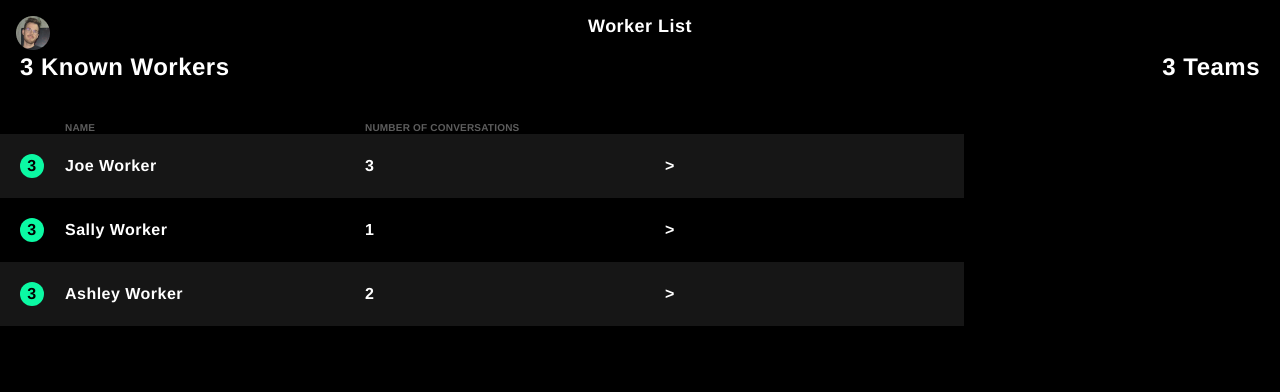
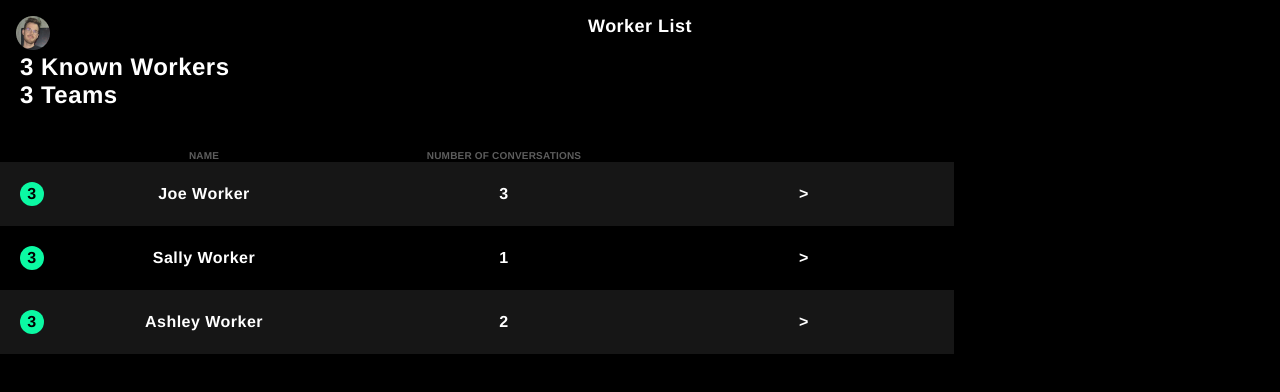
Before and after one commit to techworkersco/nyc_unionhack, a React (Create React App) app in the folder unionhack-app/: page /workers in a window 1280 px wide. Shown: the top 392 px of the page. Built offline with nearby package versions, Linux system fonts and the light colour scheme; the HTML template or start-up script is replaced by a standard one.

Commit message:
CSS tweaks to worker list

```diff
--- a/unionhack-app/src/Pages/WorkersTable/WorkersTable.css
+++ b/unionhack-app/src/Pages/WorkersTable/WorkersTable.css
@@ -2,11 +2,11 @@
   font-weight: bold;
 }
 
-.worker-header {
+.worker-list-header {
   margin: 0 20px 40px;
 }
 
-.mini-title {
+.worker-table-header {
   font-size: 10px;
   line-height: 11px;
   letter-spacing: 0.02em;
@@ -15,7 +15,7 @@
   margin-bottom: 20px;
 }
 
-.worker-score {
+.worker-table-score {
   background: #0BF9A3;
   color: #000;
   height: 24px;
@@ -31,25 +31,20 @@
   color: #fff;
 }
 
-.link-arrow {
-  flex-grow: 1;
-  text-align: right;
-  margin-right: 10px;
-}
-
 td {
   margin-top:20px;
   margin-bottom:20px;
-  margin-right:20px;
+  margin-right:10px;
   margin-left:20px;
   border: none;
+  text-align:center;
 }
 
-tr {
+.worker-table-row {
   margin-top: 10px;
 }
 
-table {
+table  {
   border-collapse:collapse
 }
 
--- a/unionhack-app/src/Pages/WorkersTable/WorkersTable.tsx
+++ b/unionhack-app/src/Pages/WorkersTable/WorkersTable.tsx
@@ -96,23 +96,23 @@ class WorkerDashboard extends React.Component<Props, State> {
       <div className="worker-list">
         <Nav title="Worker List" />
 
-        <section className="worker-header">
+        <section className="worker-list-header">
           <div className="worker-metadata">{knownWorkersCount} Known Workers</div>
           <div className="worker-metadata">{knownTeamsCount} Teams</div>
         </section>
 
-        <table style={styles.table}>
+        <table className="worker-table" style={styles.table}>
             <tbody>
-              <tr key="header">
+              <tr className="worker-table-row" key="header">
                  <td></td>
-                 <td className="mini-title">Name</td>
-                 <td className="mini-title">Number of Conversations</td>
+                 <td className="worker-table-header">Name</td>
+                 <td className="worker-table-header">Number of Conversations</td>
                  <td></td>
               </tr>
               {workers.map( worker => {
                 return(
-                    <tr style={worker.id % 2 > 0 ? styles.oddRow : {}}  key={worker.id}>
-                      <td className="worker-score">{worker.engagement_level}</td>
+                    <tr className="worker-table-row" style={worker.id % 2 > 0 ? styles.oddRow : {}}  key={worker.id}>
+                      <td className="worker-table-score">{worker.engagement_level}</td>
                       <td style={styles.td}>{worker.name}</td>
                       <td style={styles.td}>{worker.conversation_count}</td>
                       <td style={styles.td}><Link to={`/worker/${worker.id}`}><span className="link-arrow">&gt;</span></Link></td>
```
